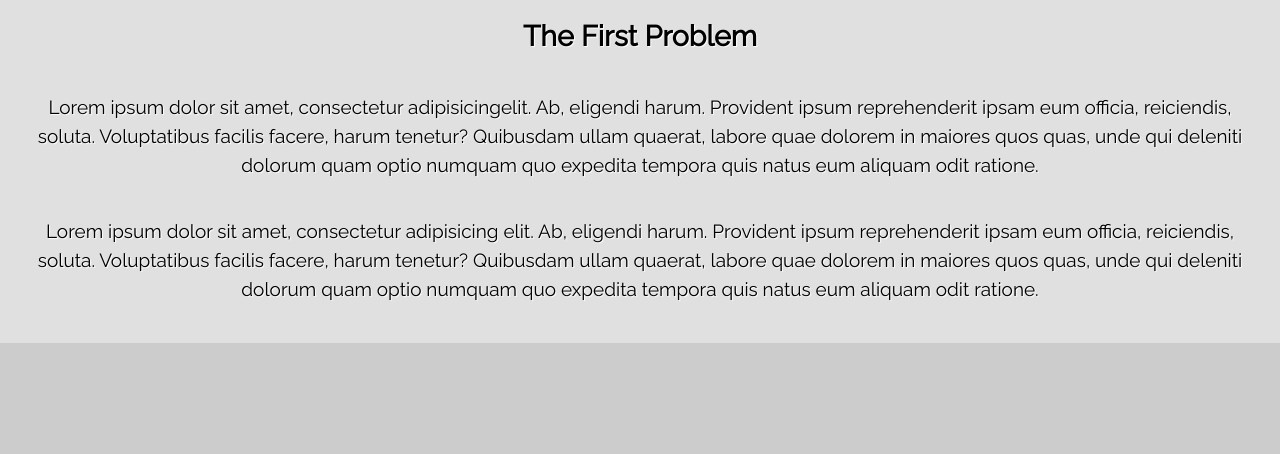
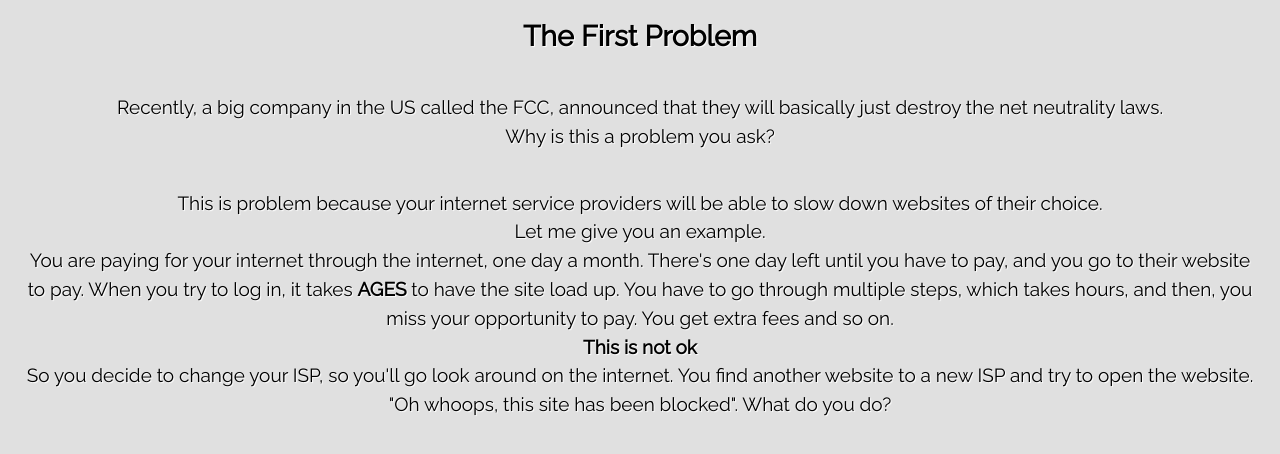
Before and after one commit to Kayizoku/FinalProject, a plain HTML site: page index.html in a window 1280 px wide. Shown: the part 662-1116 px from the top of the page. Before the commit the page ends 1005 px from the top, so only its background shows below. Drawn offline with Linux system fonts and the light colour scheme.

Commit message:
La til første problem, kan fikses opp på senere

```diff
--- a/index.html
+++ b/index.html
@@ -29,9 +29,9 @@
     	   <div class="main_Container">
     	   		<section class="FirstProblem">
     	   		<h2>The First Problem</h2>
-    	   		<p>Lorem ipsum dolor sit amet, consectetur adipisicingelit. Ab, eligendi harum. Provident ipsum reprehenderit ipsam eum officia, reiciendis, soluta. Voluptatibus facilis facere, harum tenetur? Quibusdam ullam quaerat, labore quae dolorem in maiores quos quas, unde qui deleniti dolorum quam optio numquam quo expedita tempora quis natus eum aliquam odit ratione.</p>
+    	   		<p>Recently, a big company in the US called the FCC, announced that they will basically just destroy the net neutrality laws.<br> Why is this a problem you ask?</p>
 
-    	   		<p>Lorem ipsum dolor sit amet, consectetur adipisicing elit. Ab, eligendi harum. Provident ipsum reprehenderit ipsam eum officia, reiciendis, soluta. Voluptatibus facilis facere, harum tenetur? Quibusdam ullam quaerat, labore quae dolorem in maiores quos quas, unde qui deleniti dolorum quam optio numquam quo expedita tempora quis natus eum aliquam odit ratione.</p>
+    	   		<p>This is problem because your internet service providers will be able to slow down websites of their choice. <br>Let me give you an example.<br>You are paying for your internet through the internet, one day a month. There's one day left until you have to pay, and you go to their website to pay. When you try to log in, it takes <strong>AGES</strong> to have the site load up. You have to go through multiple steps, which takes hours, and then, you miss your opportunity to pay. You get extra fees and so on.<br><strong>This is not ok</strong><br>So you decide to change your ISP, so you'll go look around on the internet. You find another website to a new ISP and try to open the website. "Oh whoops, this site has been blocked". What do you do? </p>
 
     	   		</section>
 
```
